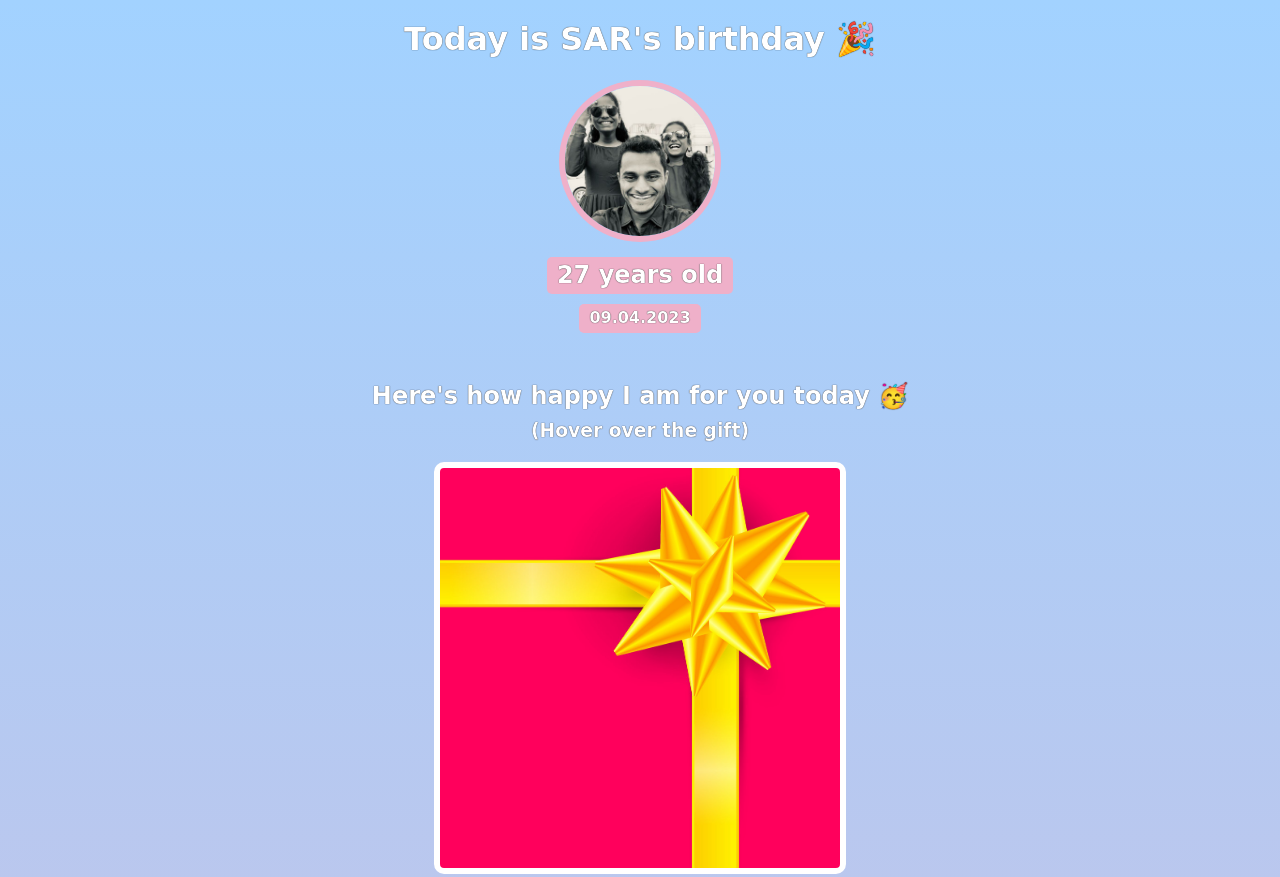
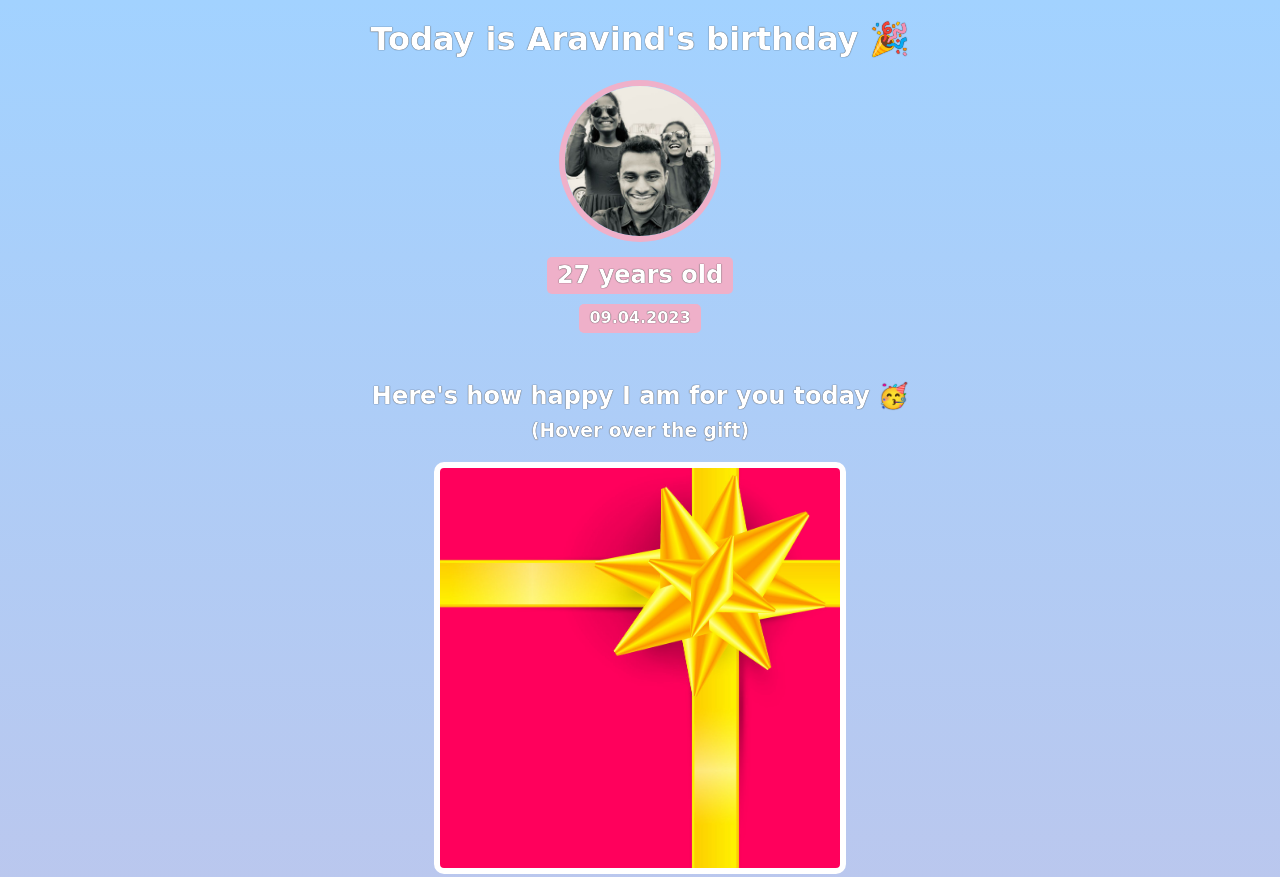
Before and after one commit to AkhilDaggubati/birthday-gift-site, a website built with Vite: page index.html in a window 1280 px wide. Shown: the top 877 px of the page. Built offline with nearby package versions, Linux system fonts and the light colour scheme; a web font is replaced by a local one.

Commit message:
Changed the name to Aravind

```diff
--- a/index.html
+++ b/index.html
@@ -7,7 +7,7 @@
     </head>
     <body>
         <div id="header">
-            <h1>Today is SAR's birthday 🎉</h1>
+            <h1>Today is Aravind's birthday 🎉</h1>
             <img id="bff-img" src="images/aravind.jpg">
             <h2 id="bday-age">27 years old</h2>
             <h4 id="bday-date">09.04.2023</h4>
```
